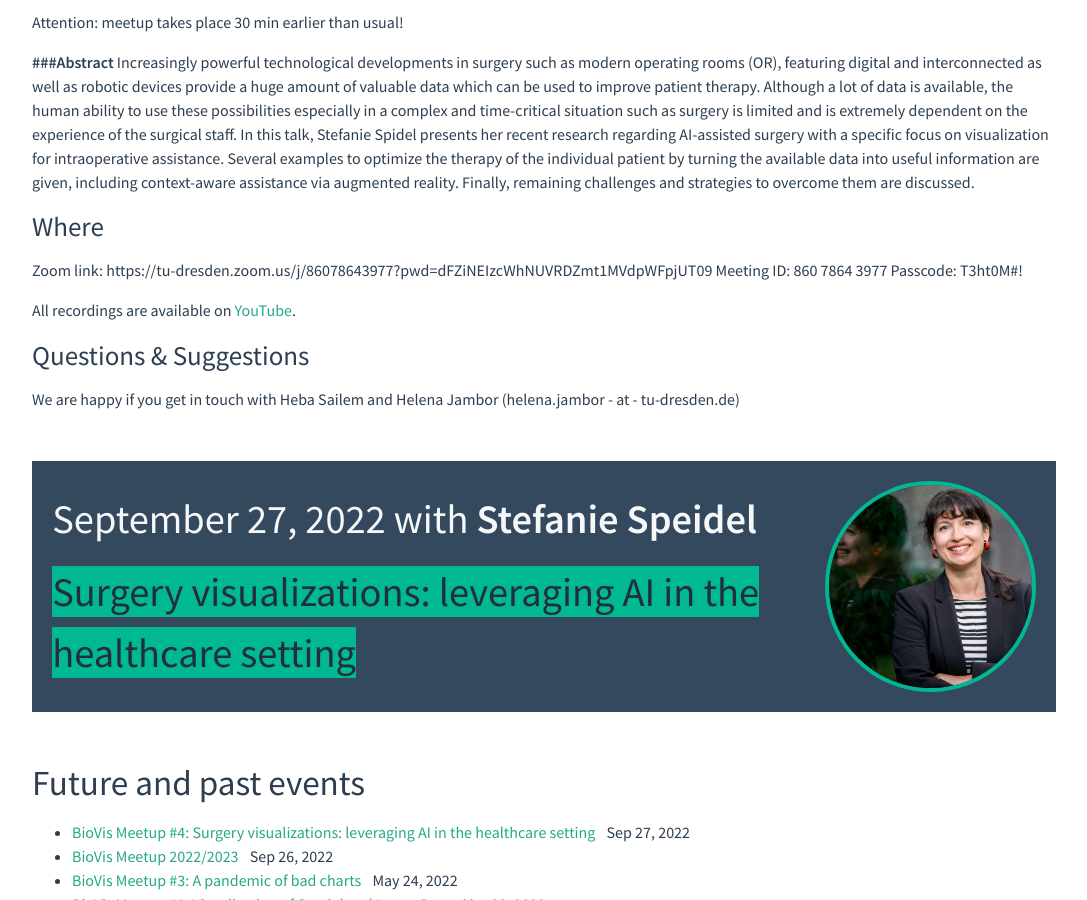
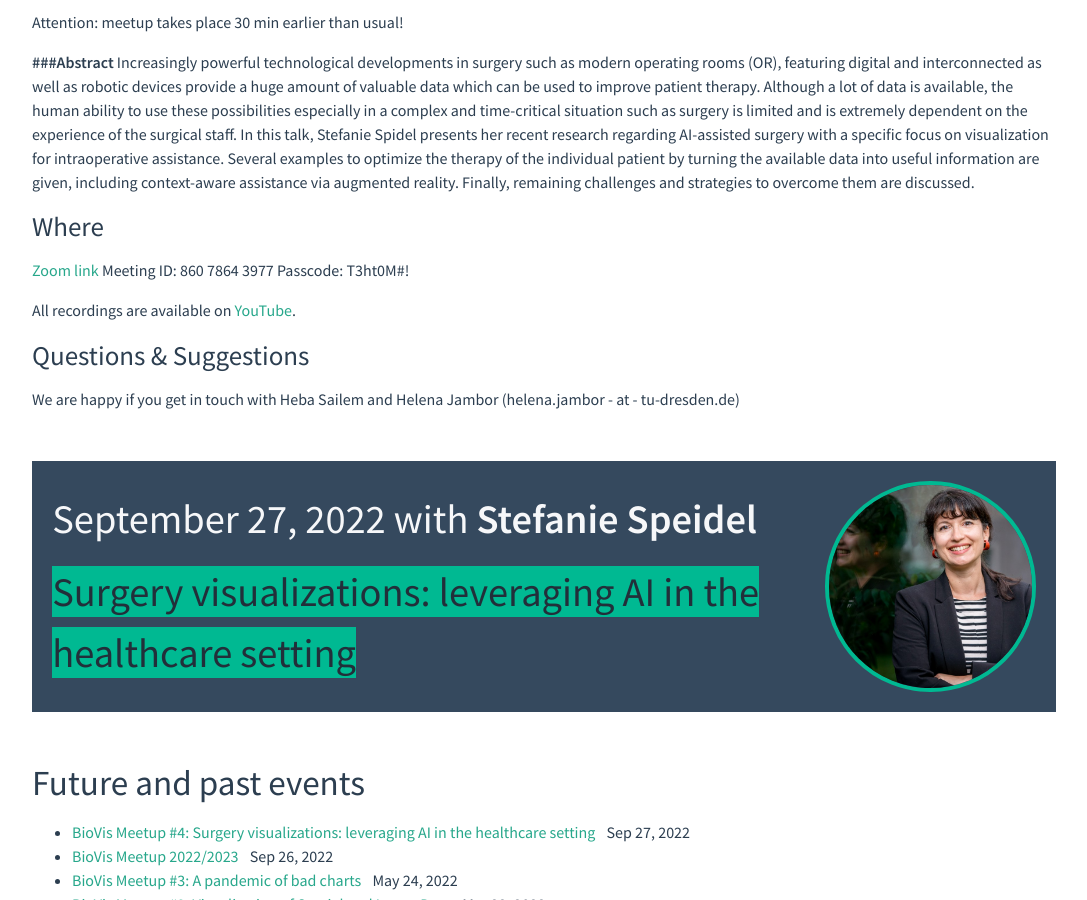
Before and after one commit to foreveremain/2024, a Jekyll site: the page built from _posts/2022-09-23-fourth-meetup.md, in a window 1280 px wide and 900 px high, scrolled down 878 px. Shown: the whole window, without its empty margins (96-1183 px from the left). Built offline with Jekyll 4.4.1, drawn with Linux system fonts in a browser that asks for light colours.

Commit message:
Update 2022-09-23-fourth-meetup.md
hidden zoom-link

```diff
--- a/_posts/2022-09-23-fourth-meetup.md
+++ b/_posts/2022-09-23-fourth-meetup.md
@@ -28,8 +28,7 @@ Increasingly powerful technological developments in surgery such as modern opera
 In this talk, Stefanie Spidel presents her recent research regarding AI-assisted surgery with a specific focus on visualization for intraoperative assistance. Several examples to optimize the therapy of the individual patient by turning the available data into useful information are given, including context-aware assistance via augmented reality. Finally, remaining challenges and strategies to overcome them are discussed.
 
 ### Where
-Zoom link:
-https://tu-dresden.zoom.us/j/86078643977?pwd=dFZiNEIzcWhNUVRDZmt1MVdpWFpjUT09
+[Zoom link](https://tu-dresden.zoom.us/j/86078643977?pwd=dFZiNEIzcWhNUVRDZmt1MVdpWFpjUT09)
 Meeting ID: 860 7864 3977
 Passcode: T3ht0M#!
 
```
